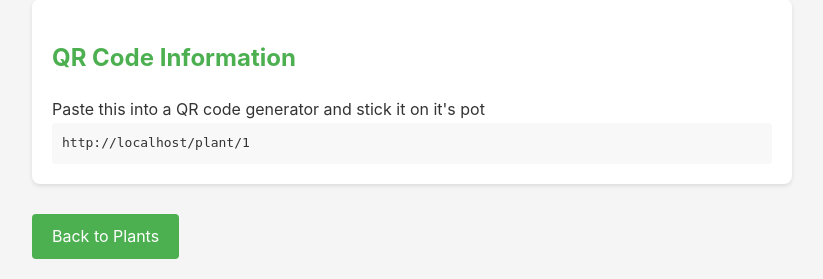
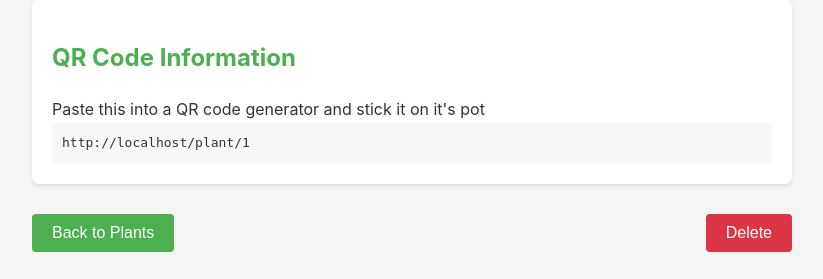
Before and after one commit to Simply56/Leaf, a Flask app: page /plant/1 in a window 1280 px wide. Shown: the part 668-947 px from the top of the page, without its empty margins (228-1051 px from the left). After the commit the page ends 920 px from the top, so only its background shows below. Run offline with Flask 3, Linux system fonts and the light colour scheme.

Commit message:
add button to delete plants

```diff
--- a/app.py
+++ b/app.py
@@ -58,7 +58,7 @@
 @app.route("/add_plant", methods=["POST"])
 def add_plant() -> Response:
     plants = load_plants()
-    plant_id = str(max(map(int, plants.keys())) + 1)
+    plant_id = str(max(map(int, set(plants.keys()).union({0}))) + 1)
     plants[plant_id] = {
         "last_watered": None,
         "name": request.form.get("name", f"Plant {plant_id}"),
--- a/static/style.css
+++ b/static/style.css
@@ -40,7 +40,7 @@
     padding: 20px;
     border-radius: 8px;
     margin-bottom: 30px;
-    box-shadow: 0 2px 4px rgba(0,0,0,0.1);
+    box-shadow: 0 2px 4px rgba(0, 0, 0, 0.1);
 }
 
 form {
@@ -80,7 +80,7 @@
     background: var(--card-background);
     padding: 20px;
     border-radius: 8px;
-    box-shadow: 0 2px 4px rgba(0,0,0,0.1);
+    box-shadow: 0 2px 4px rgba(0, 0, 0, 0.1);
     display: flex;
     flex-direction: column;
     align-items: center;
@@ -102,6 +102,20 @@
     padding: 10px 20px;
     border-radius: 4px;
     margin-top: 10px;
+    border: none;
+    cursor: pointer;
+    font-size: 16px;
+    transition: background-color 0.3s;
+}
+
+.button:hover {
+    background-color: #45a049;
+}
+
+.button-container {
+    display: flex;
+    justify-content: space-between;
+    margin-top: 20px;
 }
 
 .water-button {
@@ -138,7 +152,7 @@
     padding: 20px;
     border-radius: 8px;
     margin: 20px 0;
-    box-shadow: 0 2px 4px rgba(0,0,0,0.1);
+    box-shadow: 0 2px 4px rgba(0, 0, 0, 0.1);
 }
 
 .qr-url {
@@ -162,7 +176,7 @@
     border-radius: 8px;
     margin: 20px auto;
     display: block;
-    box-shadow: 0 2px 4px rgba(0,0,0,0.1);
+    box-shadow: 0 2px 4px rgba(0, 0, 0, 0.1);
 }
 
 .watering-info {
@@ -170,5 +184,19 @@
     padding: 20px;
     border-radius: 8px;
     margin: 20px 0;
-    box-shadow: 0 2px 4px rgba(0,0,0,0.1);
+    box-shadow: 0 2px 4px rgba(0, 0, 0, 0.1);
 }
+
+.delete-form {
+    margin: 0;
+    display: inline-block;
+    line-height: 0;
+}
+
+.delete-button {
+    background-color: #dc3545;
+}
+
+.delete-button:hover {
+    background-color: #c82333;
+}
--- a/templates/plant.html
+++ b/templates/plant.html
@@ -4,23 +4,20 @@
 <div class="plant-status">
     <h1>{{ plant.name }}</h1>
 
-    <form id="imageUploadForm" action="{{ url_for('upload_image', plant_id=plant_id) }}" method="post" enctype="multipart/form-data" style="display: none;">
+    <form id="imageUploadForm" action="{{ url_for('upload_image', plant_id=plant_id) }}" method="post"
+        enctype="multipart/form-data" style="display: none;">
         <input type="file" id="imageInput" name="image" accept="image/*" onchange="this.form.submit()">
     </form>
 
-    <img src="{{ url_for('static', filename=plant.image_path) }}"
-         alt="{{ plant.name }}"
-         class="plant-detail-image"
-         onclick="document.getElementById('imageInput').click()"
-         style="cursor: pointer;"
-         title="Click to change image">
+    <img src="{{ url_for('static', filename=plant.image_path) }}" alt="{{ plant.name }}" class="plant-detail-image"
+        onclick="document.getElementById('imageInput').click()" style="cursor: pointer;" title="Click to change image">
 
     <div class="watering-info">
         {% if last_watered %}
-            <p>Last watered: {{ last_watered.strftime('%Y-%m-%d') }}</p>
-            <p>Days since last watering: {{ (now - last_watered).days }}</p>
+        <p>Last watered: {{ last_watered.strftime('%Y-%m-%d') }}</p>
+        <p>Days since last watering: {{ (now - last_watered).days }}</p>
         {% else %}
-            <p>This plant has never been watered.</p>
+        <p>This plant has never been watered.</p>
         {% endif %}
     </div>
 
@@ -38,6 +35,20 @@
         <p class="qr-url">{{ request.url_root }}plant/{{ plant_id }}</p>
     </div>
 
-    <a href="{{ url_for('index') }}" class="button">Back to Plants</a>
+    <div class="button-container">
+        <form action="{{ url_for('index') }}" method="get">
+            <button type="submit" class="button">
+                Back to Plants
+            </button>
+        </form>
+
+        <form action="{{ url_for('delete_plant', plant_id=plant_id) }}" method="post"
+            onsubmit="return confirm('Are you sure you want to delete this plant?');" class="delete-form">
+            <button type="submit" class="button delete-button">
+                Delete {{ plant["name"] }}
+            </button>
+        </form>
+    </div>
+
 </div>
 {% endblock %}
```
